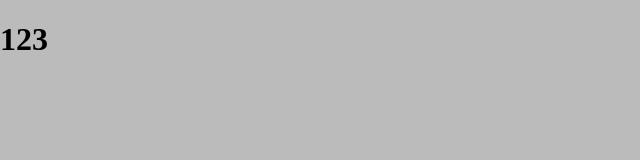
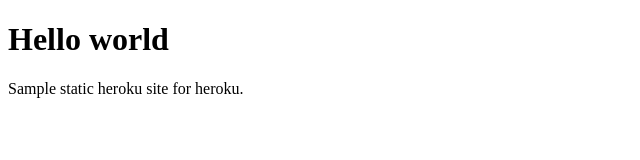
Before and after one commit to imvo/heroku-cat, a website: page source/index.html in a window 1280 px wide. Shown: the whole page, without its empty margins (0-640 px from the left). Drawn offline with Linux system fonts and the light colour scheme.

Commit message:
testing heroku

```diff
--- a/source/index.html
+++ b/source/index.html
@@ -1,5 +1,11 @@
 <!DOCTYPE html>
-<body style='margin: 0px; background-color: #bbbbbb; overflow: hidden;'>
-<div id="container">
-<h1>123</h1>
-</div></body>
+
+<html lang="en">
+    <head>
+        <title>Static heroku site</title>
+    </head>
+    <body>
+	<h1>Hello world</h1>
+	Sample static heroku site for heroku.
+    </body>
+</html>
```
